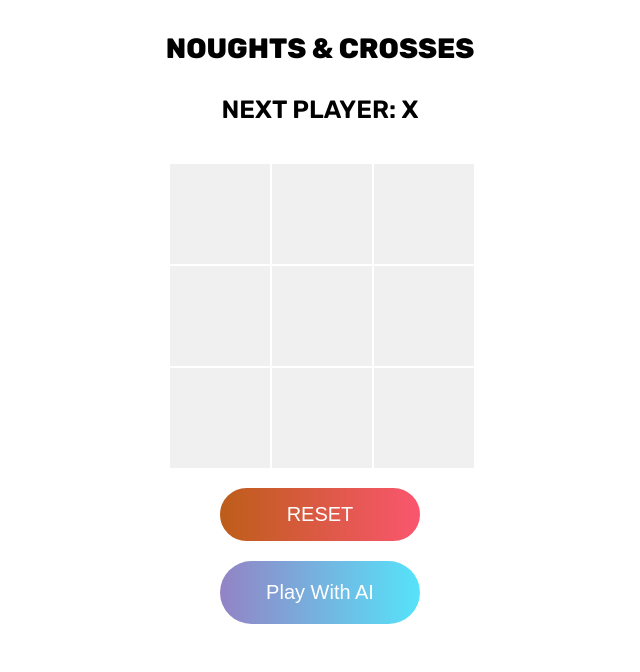
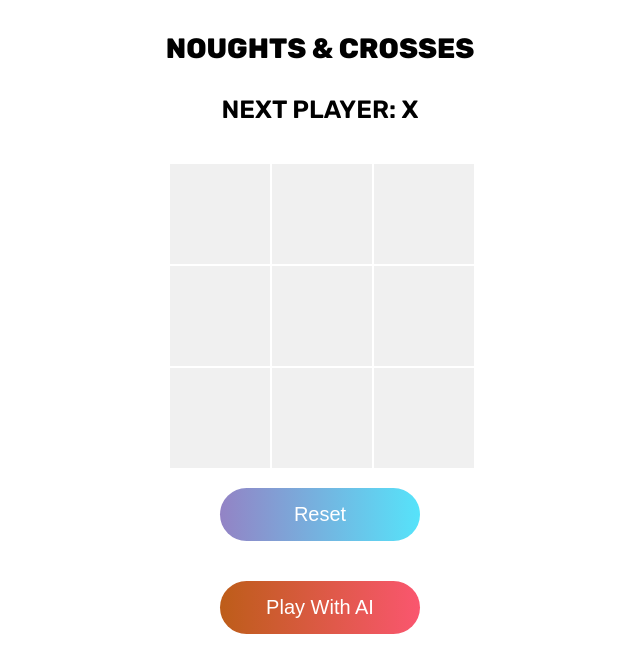
Before and after one commit to retcon1/house-of-games, a React (Create React App) app: page /noughts-and-crosses in a window 1280 px wide. Shown: the top 672 px of the page, without its empty margins (320-960 px from the left). Built offline with nearby package versions, Linux system fonts and the light colour scheme.

Commit message:
refactor/fix: extracts stylised button to its own component, fixing the ripple by selecting the HTMLButtonElement instead of the DivElement

```diff
--- a/src/components/Home.tsx
+++ b/src/components/Home.tsx
@@ -20,11 +20,17 @@ export const Home = () => {
   };
 
   return (
-    <div>
-      <h4>House of Games</h4>
-      <button onClick={calcNav}>Calculator</button>
-      <button onClick={wordleNav}>Wordle</button>
-      <button onClick={noughtsNav}>Noughts & Crosses</button>
+    <div className="home-screen">
+      <h1 className="title">House of Games</h1>
+      <button className="game-btn" onClick={calcNav}>
+        Calculator
+      </button>
+      <button className="game-btn" onClick={wordleNav}>
+        Wordle
+      </button>
+      <button className="game-btn" onClick={noughtsNav}>
+        Noughts & Crosses
+      </button>
     </div>
   );
 };
--- a/src/components/TicTacToe/TicTacToeGame.tsx
+++ b/src/components/TicTacToe/TicTacToeGame.tsx
@@ -2,6 +2,7 @@ import { useEffect, useRef, useState } from "react";
 import { Board } from "./Board";
 import { aiMove, calculateWinner } from "./util";
 import { applyButtonAnimation } from "../../utils/buttonAnimation";
+import FancyButton from "../../utils/FancyButton";
 
 export const TicTacToeGame = () => {
   const [board, setBoard] = useState<string[]>(Array(9).fill(null));
@@ -9,14 +10,14 @@ export const TicTacToeGame = () => {
   const [xScore, setXScore] = useState(0);
   const [oScore, setOScore] = useState(0);
   const [ai, setAi] = useState(false);
-  const buttonResetRef = useRef<HTMLDivElement | null>(null);
-  const buttonAiRef = useRef<HTMLDivElement | null>(null);
+  const buttonResetRef = useRef<HTMLButtonElement | null>(null);
+  const buttonAiRef = useRef<HTMLButtonElement | null>(null);
 
   // used for button animations
   useEffect(() => {
     applyButtonAnimation(buttonAiRef);
     applyButtonAnimation(buttonResetRef);
-  });
+  }, []);
 
   const cellClick = (index: number) => {
     const newBoard = [...board];
@@ -75,15 +76,21 @@ export const TicTacToeGame = () => {
       ) : null}
       <div className="status">{status}</div>
       <Board board={board} onClick={cellClick} />
-      <div className="btn-container" ref={buttonResetRef}>
-        <button onClick={resetClick} className="reset-btn">
-          RESET
-        </button>
+      <div className="fancy-btn-container">
+        <FancyButton
+          className="fancy-btn reset"
+          ref={buttonResetRef}
+          onClick={resetClick}
+          text="Reset"
+        />
       </div>
-      <div className="btn-container" ref={buttonAiRef}>
-        <button onClick={aiClick} className="ai-btn">
-          {ai ? "Play With Friends" : "Play With AI"}
-        </button>
+      <div className="fancy-btn-container">
+        <FancyButton
+          className="fancy-btn ai"
+          ref={buttonAiRef}
+          onClick={aiClick}
+          text={ai ? "Play With Friends" : "Play With AI"}
+        />
       </div>
     </div>
   );
--- a/src/components/Wordle/WordleGame.tsx
+++ b/src/components/Wordle/WordleGame.tsx
@@ -8,8 +8,7 @@ import GameOver from "./GameOver";
 import { generate } from "random-words";
 import { lookupWord } from "./utils/api";
 import { applyButtonAnimation } from "../../utils/buttonAnimation";
-
-//TODO Figure out a way to stop highlighting a letter in yellow if it has already been guessed
+import FancyButton from "../../utils/FancyButton";
 
 export const WordleGame = () => {
   const [board, setBoard] = useState(boardMatrix);
@@ -25,8 +24,7 @@ export const WordleGame = () => {
     guessedWord: false,
   });
   const [dictMode, setDictMode] = useState(false);
-  const dictModeButtonRef = useRef<HTMLButtonElement>(null);
-  const modeBtn = useRef<HTMLDivElement | null>(null); // needed for animation
+  const modeBtnRef = useRef<HTMLButtonElement | null>(null);
 
   const handleModeChange = () => {
     setBoard([
@@ -48,14 +46,13 @@ export const WordleGame = () => {
     setDisabledLetters([""]);
     setDictMode(!dictMode);
 
-    // Removes focus to avoid user making a guess and hitting the btn at same time
-    if (dictModeButtonRef.current) {
-      dictModeButtonRef.current.blur(); // Removes focus from the button
+    if (modeBtnRef.current) {
+      modeBtnRef.current.blur();
     }
   };
 
   useEffect(() => {
-    applyButtonAnimation(modeBtn);
+    applyButtonAnimation(modeBtnRef);
     if (!dictMode) {
       generateWordSet().then((words) => {
         setWordSet(words.wordSet);
@@ -69,7 +66,6 @@ export const WordleGame = () => {
   }, [dictMode]);
 
   const onSelectLetter = (keyVal: string) => {
-    // Prevents more letters being typed if all cells are filled
     if (currAttempt.letterPos > 4) return;
     const newBoard = [...board];
     newBoard[currAttempt.attempt][currAttempt.letterPos] = keyVal;
@@ -86,16 +82,13 @@ export const WordleGame = () => {
   };
 
   const onEnter = async () => {
-    // Prevents enter if all letters are not filled
     if (currAttempt.letterPos !== 5) return;
 
-    // Builds guess from inputted letters, ready to compare
     let currGuess = "";
     for (let i = 0; i < 5; i++) {
       currGuess += board[currAttempt.attempt][i];
     }
 
-    // Handles guess logic using limited word set
     if (!dictMode) {
       if (wordSet.has(currGuess.toLowerCase())) {
         setCurrAttempt({ attempt: currAttempt.attempt + 1, letterPos: 0 });
@@ -108,7 +101,6 @@ export const WordleGame = () => {
       }
     }
 
-    // Handles guess logic with call to dictionary API
     if (dictMode) {
       if (await lookupWord(currGuess.toLowerCase())) {
         setCurrAttempt({ attempt: currAttempt.attempt + 1, letterPos: 0 });
@@ -154,37 +146,33 @@ export const WordleGame = () => {
         <div className="wordle-container">
           <Board />
           {gameOver.gameOver ? <GameOver /> : <Keyboard />}
+        </div>
+      </GameContext.Provider>
       {dictMode ? (
         <>
           <p>Click here to go back to a limited, sensible list of words!</p>
-              <div className="btn-container" ref={modeBtn}>
-                <button
-                  className="mode-btn"
+          <div className="fancy-btn-container">
+            <FancyButton
+              className="fancy-btn mode-btn"
               onClick={handleModeChange}
-                  ref={dictModeButtonRef}
-                >
-                  Word Set Mode
-                </button>
+              ref={modeBtnRef}
+              text="Word Set Mode"
+            />
           </div>
         </>
       ) : (
         <>
-              <p>
-                Click here to expand the word list to the entire dictionary!
-              </p>
-              <div className="btn-container" ref={modeBtn}>
-                <button
-                  className="mode-btn"
+          <p>Click here to expand the word list to the entire dictionary!</p>
+          <div className="fancy-btn-container">
+            <FancyButton
+              className="fancy-btn mode-btn"
               onClick={handleModeChange}
-                  ref={dictModeButtonRef}
-                >
-                  Dictionary Mode
-                </button>
+              ref={modeBtnRef}
+              text="Dictionary Mode"
+            />
           </div>
         </>
       )}
     </div>
-      </GameContext.Provider>
-    </div>
   );
-}
+};
--- a/src/styles/styles.scss
+++ b/src/styles/styles.scss
@@ -9,6 +9,88 @@ body {
   height: 100vh;
   font-family: "Rubik", sans-serif;
   font-size: 1.1rem;
+}
+
+// Universal components
+
+.fancy-btn-container {
+  display: block;
+  width: 200px;
+  margin: 20px auto;
+}
+
+.fancy-btn {
+  cursor: pointer;
+  display: block;
+  width: 200px;
+  border: none;
+  border-radius: 40px;
+  padding: 15px;
+  font-size: 20px;
+  color: white;
+  &:hover {
+    box-shadow: 0 8px 10px inset rgba(0, 0, 0, 0.15);
+  }
+}
+
+.effect-container {
+  content: "";
+  position: relative;
+  overflow: hidden;
+
+  --effect-top: 0px;
+  --effect-left: 0px;
+  --effect-height: 100px;
+  --effect-width: 100px;
+  --effect-color: white;
+  --effect-duration: 1000ms;
+
+  &::before {
+    content: "";
+    position: absolute;
+    opacity: 0.3;
+    pointer-events: none;
+
+    top: var(--effect-top);
+    left: var(--effect-left);
+    height: var(--effect-height);
+    width: var(--effect-width);
+    border-radius: 50%;
+    transform: scale(0);
+    background: var(--effect-color);
+  }
+
+  &.active::before {
+    animation: ripple 1000ms linear forwards;
+  }
+
+  @keyframes ripple {
+    from {
+      transform: scale(0);
+      opacity: 0.3;
+    }
+
+    to {
+      transform: scale(6);
+      opacity: 0;
+    }
+  }
+}
+
+.home-screen {
+  margin: 5rem;
+  display: flex;
+  align-items: center;
+  justify-content: center;
+  flex-direction: column;
+
+  .title {
+    font-size: 80px;
+  }
+
+  .game-btn {
+    margin-top: 1rem;
+  }
 }
 
 // Calculator
@@ -89,12 +171,12 @@ body {
   }
 
   .wordle-container {
-    background-color: #121212;
     width: 100vw;
-    height: 100vh;
+    height: 80vh;
     display: flex;
     align-items: center;
-    padding-top: 50px;
+    padding-top: 20px;
+    margin-bottom: 2px;
     flex-direction: column;
 
     .board {
@@ -128,7 +210,7 @@ body {
     .keyboard {
       width: 700px;
       height: 300px;
-      margin-top: 60px;
+      margin-top: 20px;
 
       .line1 {
         flex: 33%;
@@ -189,6 +271,14 @@ body {
     #disabled {
       background-color: #3a393c;
     }
+
+    p {
+      margin-top: 1rem;
+    }
+  }
+
+  .fancy-btn.mode-btn {
+    background: linear-gradient(90deg, #2919bd, #56faa5);
   }
 }
 
@@ -221,90 +311,12 @@ body {
     font-size: 25px;
   }
 
-  .effect-container {
-    position: relative;
-    overflow: hidden;
-
-    --effect-name: ripple;
-    --effect-duration: 1000ms;
-    --effect-top: 0px;
-    --effect-left: 0px;
-    --effect-height: 100px;
-    --effect-width: 100px;
-    --effect-color: white;
-
-    &::before {
-      content: "";
-      position: absolute;
-      opacity: 0.3;
-      pointer-events: none;
-
-      top: var(--effect-top);
-      left: var(--effect-left);
-      height: var(--effect-height);
-      width: var(--effect-width);
-      border-radius: 50%;
-      transform: scale(0);
-      background: var(--effect-color);
-    }
-
-    &.active::before {
-      border-radius: 50%;
-      animation: ripple var(--effect-duration) linear forwards;
-    }
-
-    @keyframes ripple {
-      from {
-        transform: scale(0);
-      }
-
-      to {
-        transform: scale(6);
-        opacity: 0;
-      }
-    }
+  .fancy-btn.ai {
+    background: linear-gradient(90deg, #bd5d19, #fa566f);
   }
 
-  .btn-container {
-    display: block;
-    width: 200px;
-    margin: 10px auto;
-    position: relative;
-  }
-
-  .reset-btn {
-    cursor: pointer;
-    display: flex;
-    justify-content: center;
-    align-items: center;
-    width: 200px;
-    border: none;
-    border-radius: 40px;
-    padding: 15px;
-    font-size: 20px;
-    margin-top: 10px;
-    color: white;
-    background: linear-gradient(90deg, #bd5d19, #fa566f);
-    &:hover {
-      box-shadow: 0 8px 10px inset rgba(0, 0, 0, 0.15);
-    }
-  }
-
-  .ai-btn {
-    cursor: pointer;
-    display: flex;
-    justify-content: center;
-    align-items: center;
-    width: 200px;
-    border: none;
-    border-radius: 40px;
-    padding: 20px;
-    font-size: 20px;
-    color: white;
+  .fancy-btn.reset {
     background: linear-gradient(90deg, #9383c5, #56e3fa);
-    &:hover {
-      box-shadow: 0 8px 10px inset rgba(0, 0, 0, 0.15);
-    }
   }
 
   .board {
--- /dev/null
+++ b/src/utils/FancyButton.tsx
@@ -0,0 +1,18 @@
+import React, { ButtonHTMLAttributes, forwardRef } from "react";
+
+interface ButtonProps extends ButtonHTMLAttributes<HTMLButtonElement> {
+  text: string;
+  ref: () => void | null;
+}
+
+const FancyButton = forwardRef<HTMLButtonElement, ButtonProps>(
+  ({ text, ...props }, ref) => (
+    <button {...props} ref={ref}>
+      {text}
+    </button>
+  )
+);
+
+FancyButton.displayName = "Button";
+
+export default FancyButton;
--- a/src/utils/buttonAnimation.ts
+++ b/src/utils/buttonAnimation.ts
@@ -5,7 +5,7 @@ import { RefObject } from "react";
 //   offsetX: number;
 // };
 
-export const applyButtonAnimation = (buttonRef: RefObject<HTMLDivElement>) => {
+export const applyButtonAnimation = (buttonRef: RefObject<HTMLButtonElement>) => {
   if (buttonRef.current) {
     buttonRef.current.classList.add("effect-container");
   }
```
Lines whose indentation alone changed are shown as unchanged.
